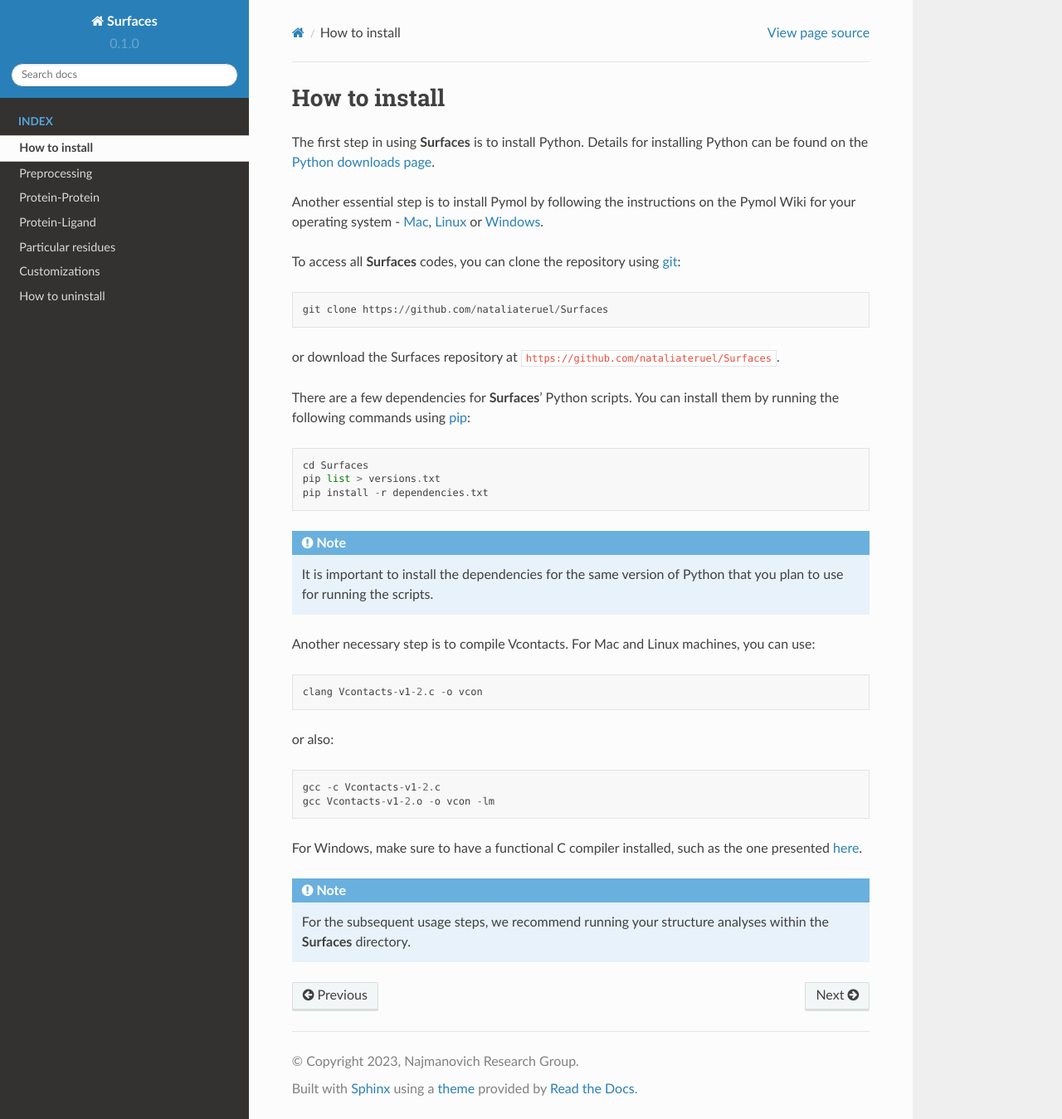
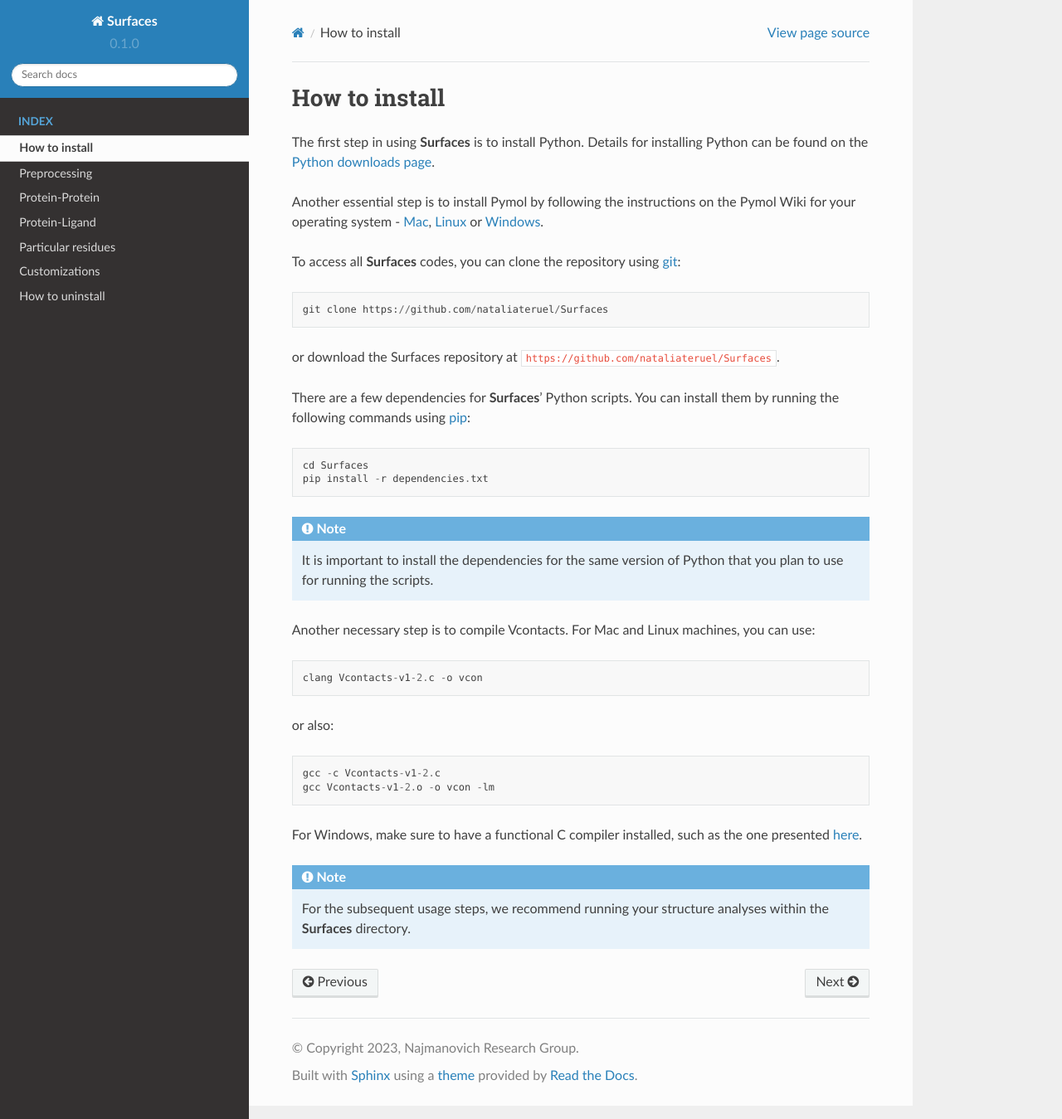
Before and after one commit to nataliateruel/Surfaces_tutorial, a Sphinx documentation site: the page built from docs/source/How_to_install.rst, in a window 1280 px wide and 1349 px high. Shown: the whole window at 83% size. Built offline with Sphinx 7.4.7 and the Read the Docs theme 2.0.0, drawn with Linux system fonts in a browser that asks for light colours.

Commit message:
Update How_to_install.rst

```diff
--- a/docs/source/How_to_install.rst
+++ b/docs/source/How_to_install.rst
@@ -14,7 +14,6 @@
 There are a few dependencies for **Surfaces**' Python scripts. You can install them by running the following commands using `pip <https://pip.pypa.io/en/stable/installation/>`_::
 
 	cd Surfaces
-	pip list > versions.txt
 	pip install -r dependencies.txt
 
 .. note::
```
